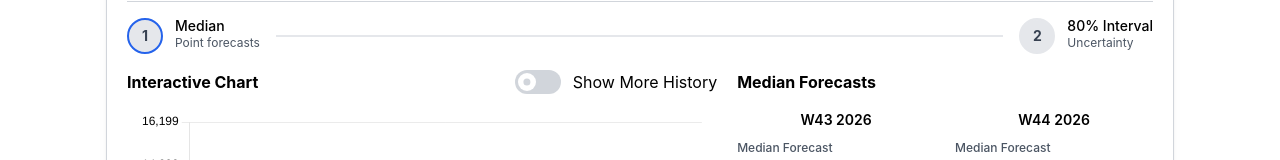
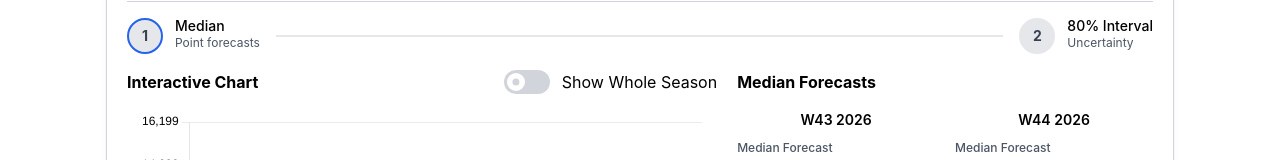
Before and after one commit to kit-health-statistics/Flu-KIT, a React (Vite) app in the folder app/: page / in a window 1280 px wide. Shown: the part 193-353 px from the top of the page. Built offline with nearby package versions, Linux system fonts and the light colour scheme.

Commit message:
Change text to show whole season

```diff
--- a/app/src/components/forecastle/ForecastleGame.jsx
+++ b/app/src/components/forecastle/ForecastleGame.jsx
@@ -595,7 +595,7 @@ const ForecastleGame = () => {
                       <Group justify="space-between">
                         <Title order={5}>Interactive Chart</Title>
                         <Switch
-                          label="Show More History"
+                          label="Show Whole Season"
                           checked={!zoomedView}
                           onChange={(event) => setZoomedView(!event.currentTarget.checked)}
                           color="red"
```
